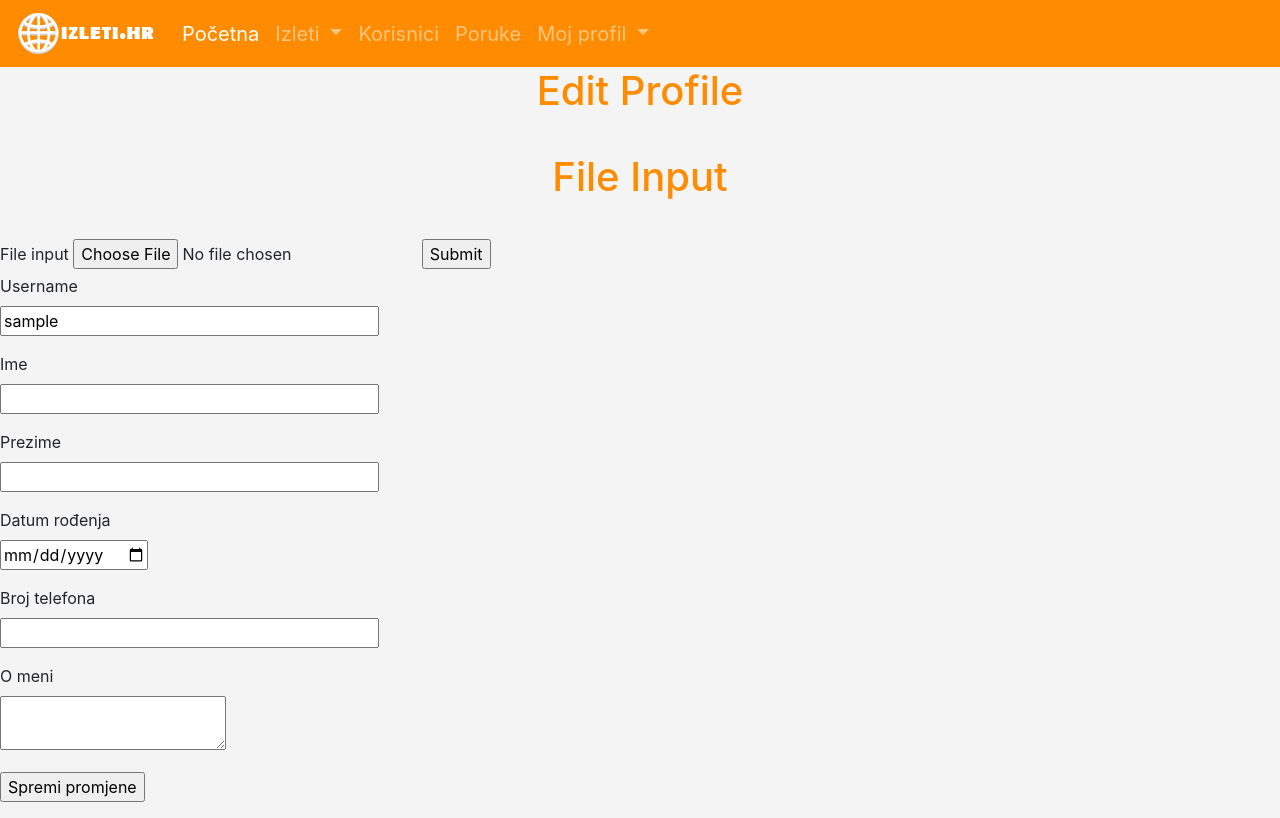
After one commit to luka1baljak/Tim-Superman, a Flask app: page /edit_profile in a window 1280 px wide. The commit adds this page. Run offline with Flask 2, Linux system fonts and the light colour scheme; the visitor is signed in with stand-in values (Sample User, id 1); data comes from the database, SQL or seed files in the repository; both versions use the stored data as it was after the commit; some libraries are stand-ins or nearby versions.

Commit message:
Promjene

```diff
--- a/app/__init__.py
+++ b/app/__init__.py
@@ -12,10 +12,9 @@ db=SQLAlchemy(app)
 migrate=Migrate(app,db)
 login=LoginManager(app)
 login.login_view='login'
+photos = UploadSet('photos', IMAGES)
 
-app.config['UPLOADED_PHOTOS_DEST'] = os.getcwd()
-
-photos = UploadSet('photos', IMAGES)
+app.config['UPLOADED_PHOTOS_DEST'] = '/static/img'
 configure_uploads(app, photos)
 patch_request_class(app)
 
--- a/app/forms.py
+++ b/app/forms.py
@@ -5,6 +5,7 @@ from app.models import User
 from flask_wtf.file import FileField, FileRequired, FileAllowed
 from flask_uploads import UploadSet, configure_uploads, IMAGES, patch_request_class
 from app import photos
+from wtforms.validators import DataRequired, Length
 
 class LoginForm(FlaskForm):
     username=StringField('Username', validators=[DataRequired()])
@@ -41,3 +42,13 @@ class RegistrationForm(FlaskForm):
 class UploadForm(FlaskForm):
     photo = FileField(validators=[FileAllowed(photos, u'Image only!'), FileRequired(u'File was empty!')])
     submit = SubmitField(u'Upload')
+
+
+class EditProfileForm(FlaskForm):
+    username = StringField('Username', validators=[DataRequired()])
+    ime = StringField('Ime', validators=[DataRequired()])
+    prezime = StringField('Prezime', validators=[DataRequired()])
+    datum_rodjenja=DateField('Datum rođenja',format='%d/%m/%Y')
+    broj_telefona=StringField('Broj telefona')
+    o_meni=TextAreaField('O meni',validators=[Length(min=0, max=399)])
+    submit = SubmitField('Spremi promjene')
--- a/app/models.py
+++ b/app/models.py
@@ -63,6 +63,8 @@ class User(UserMixin, db.Model):
         befriended_me=Izlet.query.join(friends,(friends.c.befriended_id==self.id)).filter(friends.c.befriender_id==Izlet.creator_id)
         return prvi_dio.union(befriended_me).order_by(Izlet.timestamp.desc())
 
+
+
 class Izlet(db.Model):
     id=db.Column(db.Integer,primary_key=True)
     naziv=db.Column(db.String(100),index=True)
@@ -82,3 +84,11 @@ class Izlet(db.Model):
 @login.user_loader
 def load_user(id):
     return User.query.get(int(id))
+
+
+class Profilepicture(db.Model):
+    id=db.Column(db.Integer,primary_key=True)
+    name=db.Column(db.String(300))
+
+    def __repr__(self):
+        return '<Profilepicture {}>'.format(self.name)
--- a/app/routes.py
+++ b/app/routes.py
@@ -1,5 +1,5 @@
 from app import app
-from flask import render_template, flash, redirect, url_for
+from flask import render_template, flash, redirect, url_for,request
 from app.forms import LoginForm
 from flask_login import current_user, login_user
 from app.models import User
@@ -10,34 +10,37 @@ from app import db
 from app.forms import RegistrationForm
 from app.forms import UploadForm
 from app import photos
+from app.forms import EditProfileForm
+from app.models import Profilepicture
+
 
 @app.route('/')
 @app.route('/index')
 @login_required
 def index():
-	return render_template ('index.html',title='Početna')
+    return render_template ('index.html',title='Početna')
 
 @app.route('/login',methods=['GET', 'POST'])
 def login():
-	if current_user.is_authenticated:
-		return redirect(url_for('index'))
-	form=LoginForm()
-	if form.validate_on_submit():
-		user=User.query.filter_by(username=form.username.data).first()
-		if user is None or not user.check_password(form.password.data):
-			flash('Unijeli ste pogrešno korisničko ime ili lozinku')
-			return redirect(url_for('login'))
-		login_user(user,remember=form.remember_me.data)
-		next_page=request.args.get('next')
-		if not next_page or url_parse(next_page).netloc !='':
-			next_page=url_for('index')
-		return redirect(url_for('index'))
-	return render_template('login.html', title='Ulogiraj se',form=form)
+    if current_user.is_authenticated:
+        return redirect(url_for('index'))
+    form=LoginForm()
+    if form.validate_on_submit():
+        user=User.query.filter_by(username=form.username.data).first()
+        if user is None or not user.check_password(form.password.data):
+            flash('Unijeli ste pogrešno korisničko ime ili lozinku')
+            return redirect(url_for('login'))
+        login_user(user,remember=form.remember_me.data)
+        next_page=request.args.get('next')
+        if not next_page or url_parse(next_page).netloc !='':
+            next_page=url_for('index')
+        return redirect(url_for('index'))
+    return render_template('login.html', title='Ulogiraj se',form=form)
 
 @app.route('/logout')
 def logout():
-	logout_user()
-	return redirect(url_for('login'))
+    logout_user()
+    return redirect(url_for('login'))
 
 
 @app.route('/register', methods=['GET', 'POST'])
@@ -62,13 +65,39 @@ def user(username):
     return render_template('user.html', user=user)
 
 
-@app.route('/profilepicture', methods=['GET', 'POST'])
+
+@app.route('/upload', methods=['POST'])
+def upload():
+    file=request.files['inputFile']
+
+    pic=Profilepicture(name=file.filename)
+
+    db.session.add(pic)
+    db.session.commit()
+
+    return 'Saved' + file.filename + 'to the db'
+
+
+
+@app.route('/edit_profile', methods=['GET', 'POST'])
 @login_required
-def pp():
-    form = UploadForm()
+def edit_profile():
+    form = EditProfileForm()
     if form.validate_on_submit():
-        filename = photos.save(form.photo.data)
-        file_url = photos.url(filename)
-    else:
-        file_url = None
-    return render_template('pp.html', form=form, file_url=file_url)
+        current_user.username = form.username.data
+        current_user.ime = form.ime.data
+        current_user.prezime = form.prezime.data
+        current_user.datum_rodjenja = form.datum_rodjenja.data
+        current_user.broj_telefona = form.broj_telefona.data
+        current_user.o_meni = form.o_meni.data
+        db.session.commit()
+        flash('Vaše promijene su spremljene.')
+        return redirect(url_for('edit_profile'))
+    elif request.method == 'GET':
+        form.username.data = current_user.username
+        form.ime.data = current_user.ime
+        form.prezime.data = current_user.prezime
+        form.datum_rodjenja.data = current_user.datum_rodjenja
+        form.broj_telefona.data = current_user.broj_telefona
+        form.o_meni.data = current_user.o_meni
+    return render_template('edit_profile.html', title='Edit Profile',form=form)
--- a/app/templates/base.html
+++ b/app/templates/base.html
@@ -22,7 +22,7 @@
   <div class="collapse navbar-collapse" id="navbarSupportedContent">
     <ul class="navbar-nav mr-auto">
       <li class="nav-item active">
-        <a class="nav-link" href="index.html">Početna <span class="sr-only">(current)</span></a>
+        <a class="nav-link" href="{{url_for('index')}}">Početna <span class="sr-only">(current)</span></a>
       <li class="nav-item dropdown">
         <a class="nav-link dropdown-toggle" href="#" id="navbarDropdown" role="button" data-toggle="dropdown" aria-haspopup="true" aria-expanded="false">
           Izleti
@@ -42,6 +42,7 @@
           Moj profil
         </a>
         <div class="dropdown-menu" aria-labelledby="navbarDropdown">
+          <a class="dropdown-item" href="{{ url_for('user', username=current_user.username) }}">{{ current_user.username }}</a>
           <a class="dropdown-item" href="profil.html">Uredi</a>
           <a class="dropdown-item" href="mojiprijatelji.html">Moji Prijatelji</a>
           <a class="dropdown-item" href="{{url_for('logout')}}">Odjava</a>
--- /dev/null
+++ b/app/templates/edit_profile.html
@@ -0,0 +1,64 @@
+{% extends "base.html" %}
+
+{% block content %}
+    <h1>Edit Profile</h1>
+    <h1>File Input</h1>
+    <form method="POST" action="/upload" enctype="multipart/form-data">
+        <label for="inputFile">File input</label>
+        <input type="file" name="inputFile">
+
+        <input type="submit" name="">
+    </form>
+    <form action="" method="post">
+        {{ form.hidden_tag() }}
+        <p>
+            {{ form.username.label }}<br>
+            {{ form.username(size=32) }}<br>
+            {% for error in form.username.errors %}
+            <span style="color: red;">[{{ error }}]</span>
+            {% endfor %}
+        </p>
+
+        <p>
+            {{ form.ime.label }}<br>
+            {{ form.ime(size=32) }}<br>
+            {% for error in form.ime.errors %}
+            <span style="color: red;">[{{ error }}]</span>
+            {% endfor %}
+        </p>
+
+        <p>
+            {{ form.prezime.label }}<br>
+            {{ form.prezime(size=32) }}<br>
+            {% for error in form.prezime.errors %}
+            <span style="color: red;">[{{ error }}]</span>
+            {% endfor %}
+        </p>
+
+        <p>
+            {{ form.datum_rodjenja.label }}<br>
+            {{ form.datum_rodjenja(size=32) }}<br>
+            {% for error in form.datum_rodjenja.errors %}
+            <span style="color: red;">[{{ error }}]</span>
+            {% endfor %}
+        </p>
+
+        <p>
+            {{ form.broj_telefona.label }}<br>
+            {{ form.broj_telefona(size=32) }}<br>
+            {% for error in form.broj_telefona.errors %}
+            <span style="color: red;">[{{ error }}]</span>
+            {% endfor %}
+        </p>
+
+        <p>
+            {{ form.o_meni.label }}<br>
+            {{ form.o_meni(size=32) }}<br>
+            {% for error in form.o_meni.errors %}
+            <span style="color: red;">[{{ error }}]</span>
+            {% endfor %}
+        </p>
+
+        <p>{{ form.submit() }}</p>
+    </form>
+{% endblock %}
--- a/app/templates/user.html
+++ b/app/templates/user.html
@@ -3,5 +3,5 @@
 {% block content %}
     <h1>User: {{ user.username }}</h1>
     <hr>
-
+    <p><a href="{{ url_for('edit_profile') }}">Edit your profile</a></p>
 {% endblock %}
```
Also changed, not shown: migrations/versions/4d9337f411bc_profile_pictures2.py (added, +39 -0 lines), migrations/versions/b0966108f37a_profile_pictures.py (added, +33 -0 lines), RobloxScreenShot20190227_173405911.png (deleted), app.db.
